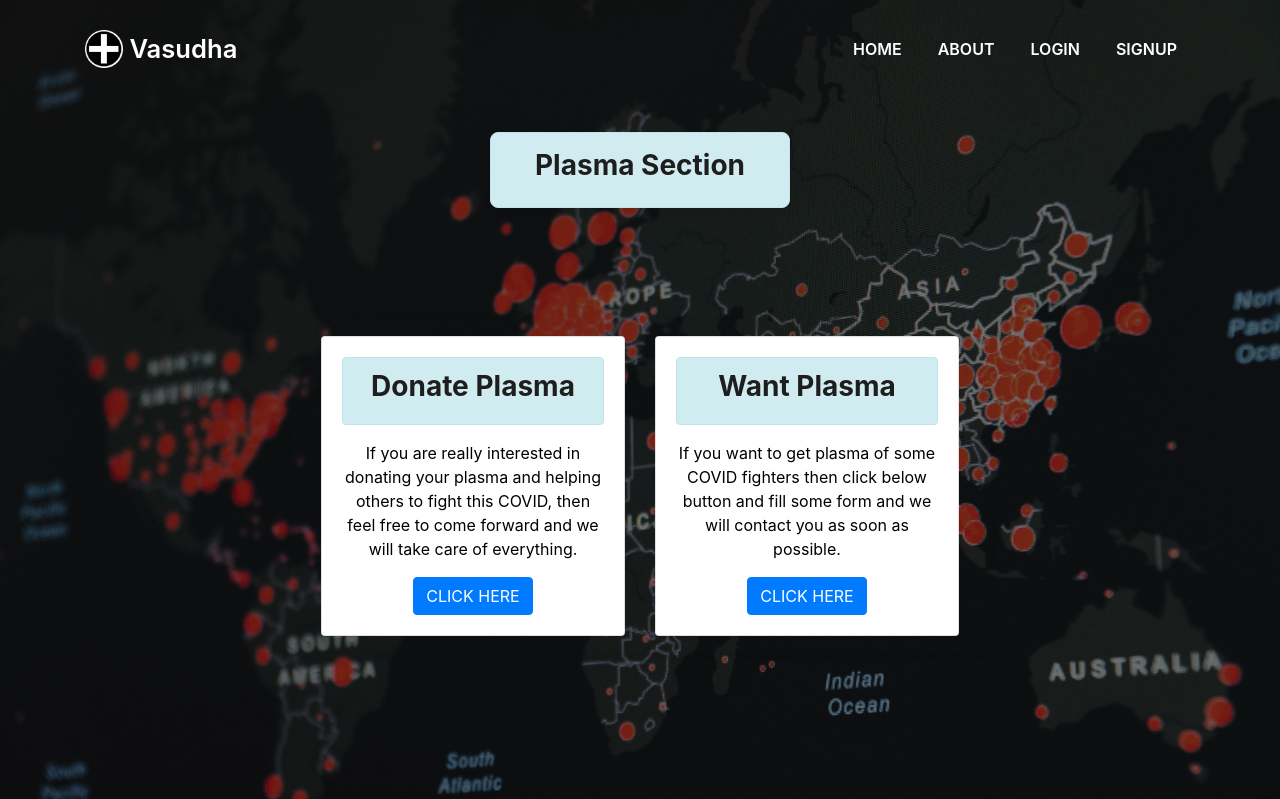
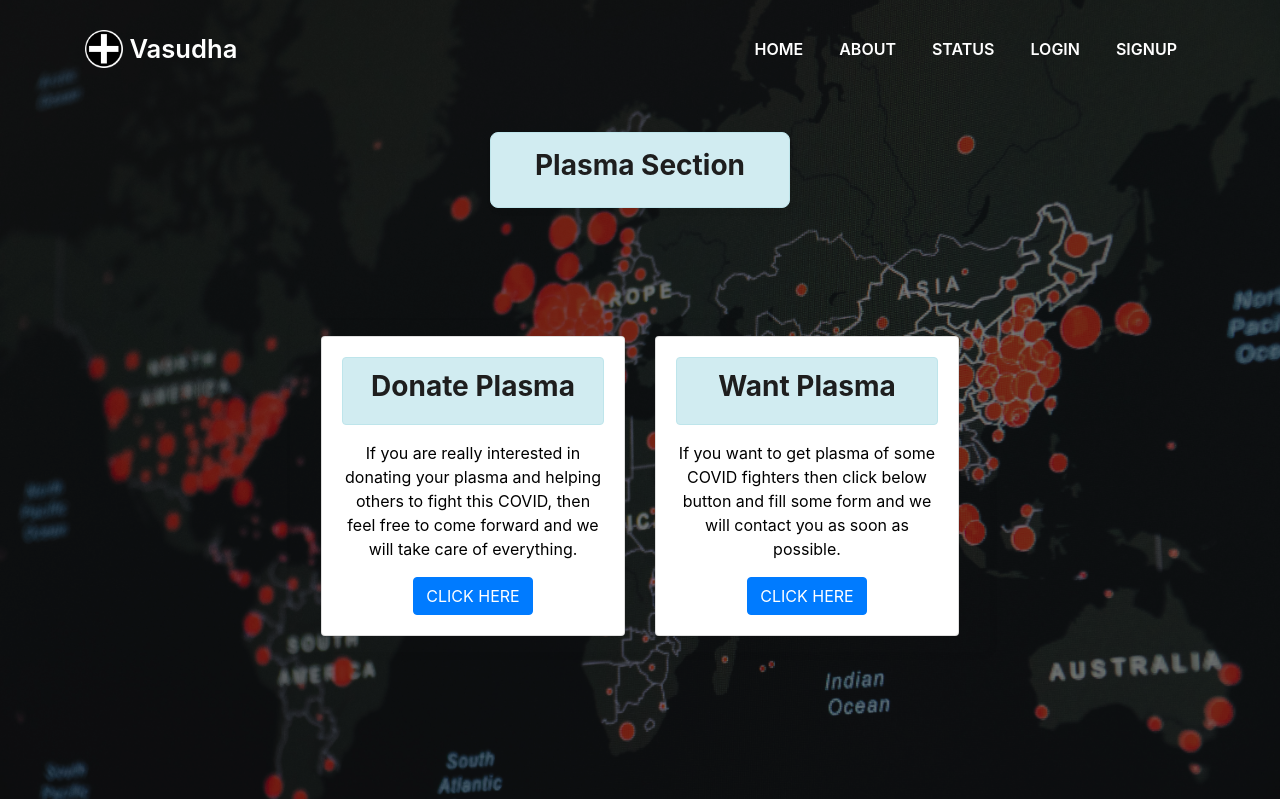
Before and after one commit to sachin0021/Vasudha-covid-19-management-, a PHP site: page /source/plasma.php in a window 1280 px wide. Shown: the top 799 px of the page. Run offline with PHP 8.4, Linux system fonts and the light colour scheme; data that the repository does not hold is empty.

Commit message:
Update plasma.php

```diff
--- a/source/plasma.php
+++ b/source/plasma.php
@@ -138,9 +138,9 @@ if (array_key_exists('recipientButton', $_POST)) {
                     <li class="nav-item">
                         <a class="nav-link js-scroll" href="about.php">About</a>
                     </li>
-                   <!--  <li class="nav-item">
-                        <a class="nav-link js-scroll" href="#"></a>
-                    </li> -->
+                    <li class="nav-item">
+                        <a class="nav-link js-scroll" href="https://nostalgic-mccarthy-b79a95.netlify.app/">Status</a>
+                    </li>
                     <li class="nav-item">
                         <a class="nav-link js-scroll" href="login.php">Login</a>
                     </li>
```
